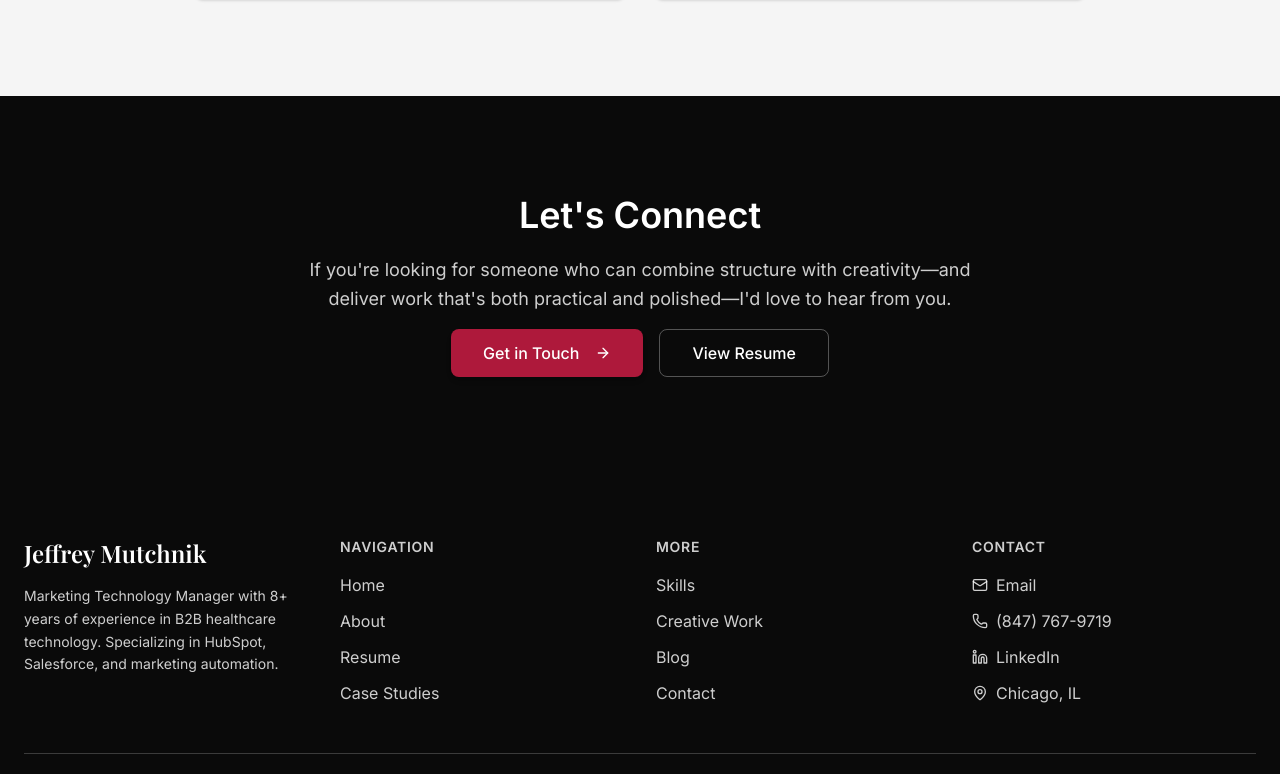
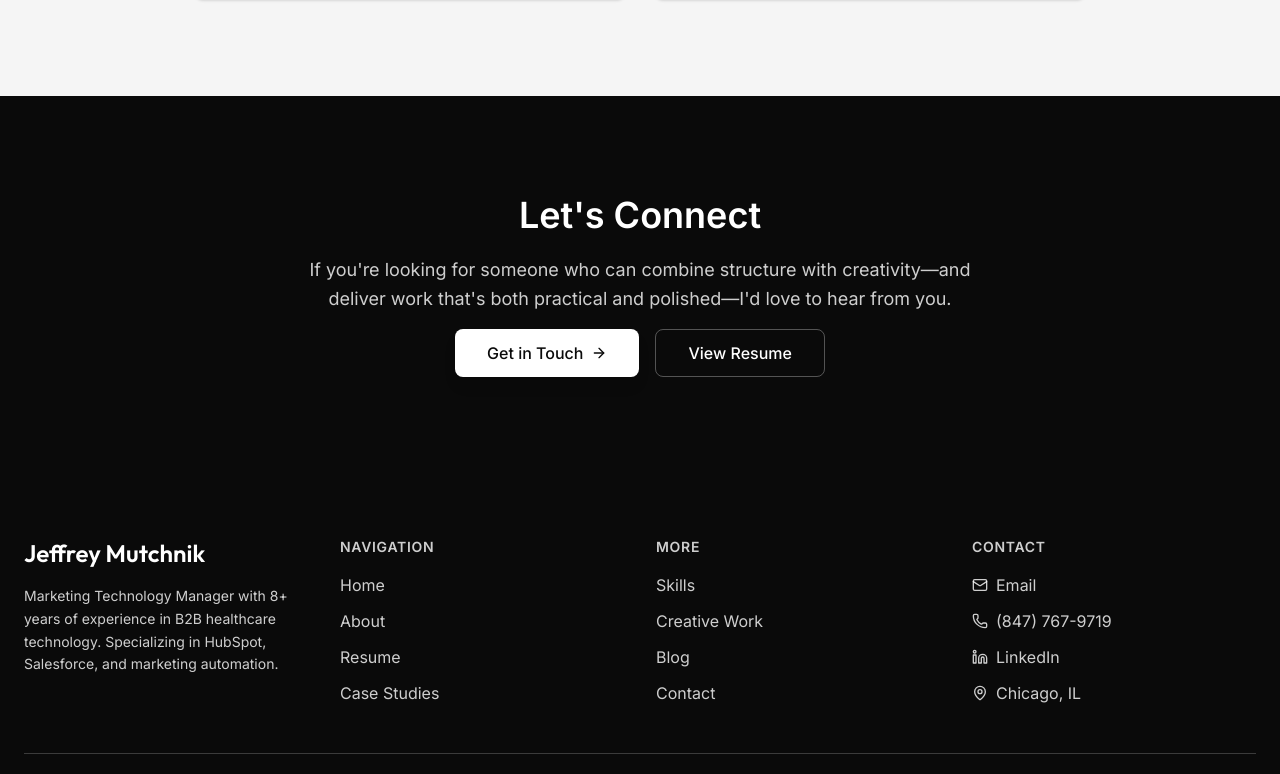
Before and after one commit to jeffreymutchnik/jeffreymutchnik.github.io, a Next.js app in the folder portfolio-nextjs/: page /about in a window 1280 px wide. Shown: the part 2023-2797 px from the top of the page. Built offline with nearby package versions, Linux system fonts and the light colour scheme.

Commit message:
Update fonts to Outfit and improve CTA styling
- Replace Playfair Display with Outfit for display font
- Update CTASection with theme-aware button styling
- Refactor About page CTAs to use styled Links

Co-Authored-By: Claude Opus 4.5 <noreply@anthropic.com>

```diff
--- a/portfolio-nextjs/src/app/about/page.tsx
+++ b/portfolio-nextjs/src/app/about/page.tsx
@@ -7,7 +7,6 @@ import { Header, Footer } from "@/components/layout";
 import { PageHeader } from "@/components/sections";
 import { Card, CardContent } from "@/components/ui/card";
 import { Badge } from "@/components/ui/badge";
-import { Button } from "@/components/ui/button";
 import { ScrollReveal } from "@/components/motion/ScrollReveal";
 import { StaggerContainer, StaggerItem } from "@/components/motion/StaggerContainer";
 
@@ -245,17 +244,19 @@ export default function AboutPage() {
                 If you&apos;re looking for someone who can combine structure with creativity—and deliver work that&apos;s both practical and polished—I&apos;d love to hear from you.
               </p>
               <div className="flex flex-col sm:flex-row items-center justify-center gap-4">
-                <Button asChild size="lg" className="bg-[var(--color-crimson-500)] hover:bg-[var(--color-crimson-600)]">
-                  <Link href="/contact">
-                    Get in Touch
-                    <ArrowRight className="ml-2 h-4 w-4" />
-                  </Link>
-                </Button>
-                <Button asChild variant="outline" size="lg" className="border-white/30 text-white hover:bg-white/10">
-                  <Link href="/resume">
-                    View Resume
-                  </Link>
-                </Button>
+                <Link
+                  href="/contact"
+                  className="btn-shimmer inline-flex items-center justify-center h-12 px-8 rounded-lg text-base font-medium bg-white !text-[var(--color-cool-900)] hover:bg-white/90 shadow-lg hover:shadow-xl transition-all duration-200"
+                >
+                  Get in Touch
+                  <ArrowRight className="ml-2 h-4 w-4" />
+                </Link>
+                <Link
+                  href="/resume"
+                  className="inline-flex items-center justify-center h-12 px-8 rounded-lg text-base font-medium border border-white/30 bg-transparent !text-white hover:bg-white/10 transition-all duration-200"
+                >
+                  View Resume
+                </Link>
               </div>
             </ScrollReveal>
           </div>
--- a/portfolio-nextjs/src/app/globals.css
+++ b/portfolio-nextjs/src/app/globals.css
@@ -188,7 +188,7 @@
   --color-info-100: #D3E4E5;
 
   /* Fonts */
-  --font-display: "Playfair Display", Georgia, serif;
+  --font-display: "Outfit", system-ui, sans-serif;
   --font-heading: "Inter", system-ui, sans-serif;
   --font-body: "Inter", system-ui, sans-serif;
   --font-mono: "JetBrains Mono", monospace;
--- a/portfolio-nextjs/src/app/layout.tsx
+++ b/portfolio-nextjs/src/app/layout.tsx
@@ -1,6 +1,6 @@
 import type { Metadata } from "next";
 import { Toaster } from "sonner";
-import { inter, playfair, jetbrainsMono } from "@/lib/fonts";
+import { inter, outfit, jetbrainsMono } from "@/lib/fonts";
 import { ThemeProvider } from "@/components/providers";
 import "./globals.css";
 
@@ -95,7 +95,7 @@ export default function RootLayout({
         />
       </head>
       <body
-        className={`${inter.variable} ${playfair.variable} ${jetbrainsMono.variable} font-body antialiased`}
+        className={`${inter.variable} ${outfit.variable} ${jetbrainsMono.variable} font-body antialiased`}
       >
         <ThemeProvider
           attribute="class"
--- a/portfolio-nextjs/src/components/sections/CTASection.tsx
+++ b/portfolio-nextjs/src/components/sections/CTASection.tsx
@@ -2,6 +2,7 @@
 
 import Link from "next/link";
 import { ArrowRight } from "lucide-react";
+import { useTheme } from "next-themes";
 import { ScrollReveal } from "@/components/motion/ScrollReveal";
 
 interface CTASectionProps {
@@ -25,7 +26,10 @@ export function CTASection({
   secondaryCta = { label: "View Resume", href: "/resume" },
   variant = "dark",
 }: CTASectionProps) {
+  const { resolvedTheme } = useTheme();
   const isDark = variant === "dark";
+  // For light variant, check if system is in dark mode
+  const useWhiteText = isDark || (variant === "light" && resolvedTheme === "dark");
 
   return (
     <section
@@ -64,18 +68,22 @@ export function CTASection({
           <div className="flex flex-col sm:flex-row items-center justify-center gap-4">
             <Link
               href={primaryCta.href}
-              className="btn-shimmer inline-flex items-center justify-center h-12 px-8 rounded-lg text-base font-medium bg-white !text-[var(--color-cool-900)] hover:bg-white/90 shadow-lg hover:shadow-xl transition-all duration-200"
+              className={`btn-shimmer inline-flex items-center justify-center h-12 px-8 rounded-lg text-base font-medium shadow-lg hover:shadow-xl transition-all duration-200 ${
+                isDark
+                  ? "bg-white !text-[var(--color-cool-900)] hover:bg-white/90"
+                  : "bg-[var(--color-crimson-500)] !text-white hover:bg-[var(--color-crimson-600)]"
+              }`}
             >
               {primaryCta.label}
               <ArrowRight className="ml-2 h-4 w-4" />
             </Link>
             <Link
               href={secondaryCta.href}
-              className={`inline-flex items-center justify-center h-12 px-8 rounded-lg text-base font-medium transition-all duration-200 ${
-                isDark
-                  ? "border border-white/30 bg-transparent !text-white hover:bg-white/10"
-                  : "border border-[var(--color-slate)] bg-transparent text-[var(--color-slate)] hover:bg-[var(--color-slate)] hover:text-white"
-              }`}
+              className="inline-flex items-center justify-center h-12 px-8 rounded-lg text-base font-medium transition-all duration-200 border bg-transparent hover:opacity-80"
+              style={{
+                borderColor: useWhiteText ? "rgba(255,255,255,0.3)" : "#262626",
+                color: useWhiteText ? "#ffffff" : "#262626",
+              }}
             >
               {secondaryCta.label}
             </Link>
--- a/portfolio-nextjs/src/lib/fonts.ts
+++ b/portfolio-nextjs/src/lib/fonts.ts
@@ -1,4 +1,4 @@
-import { Inter, Playfair_Display, JetBrains_Mono } from "next/font/google";
+import { Inter, Outfit, JetBrains_Mono } from "next/font/google";
 
 export const inter = Inter({
   subsets: ["latin"],
@@ -6,11 +6,11 @@ export const inter = Inter({
   variable: "--font-inter",
 });
 
-export const playfair = Playfair_Display({
+export const outfit = Outfit({
   subsets: ["latin"],
   display: "swap",
-  variable: "--font-playfair",
-  weight: ["400", "500", "600", "700"],
+  variable: "--font-outfit",
+  weight: ["400", "500", "600", "700", "800"],
 });
 
 export const jetbrainsMono = JetBrains_Mono({
```
